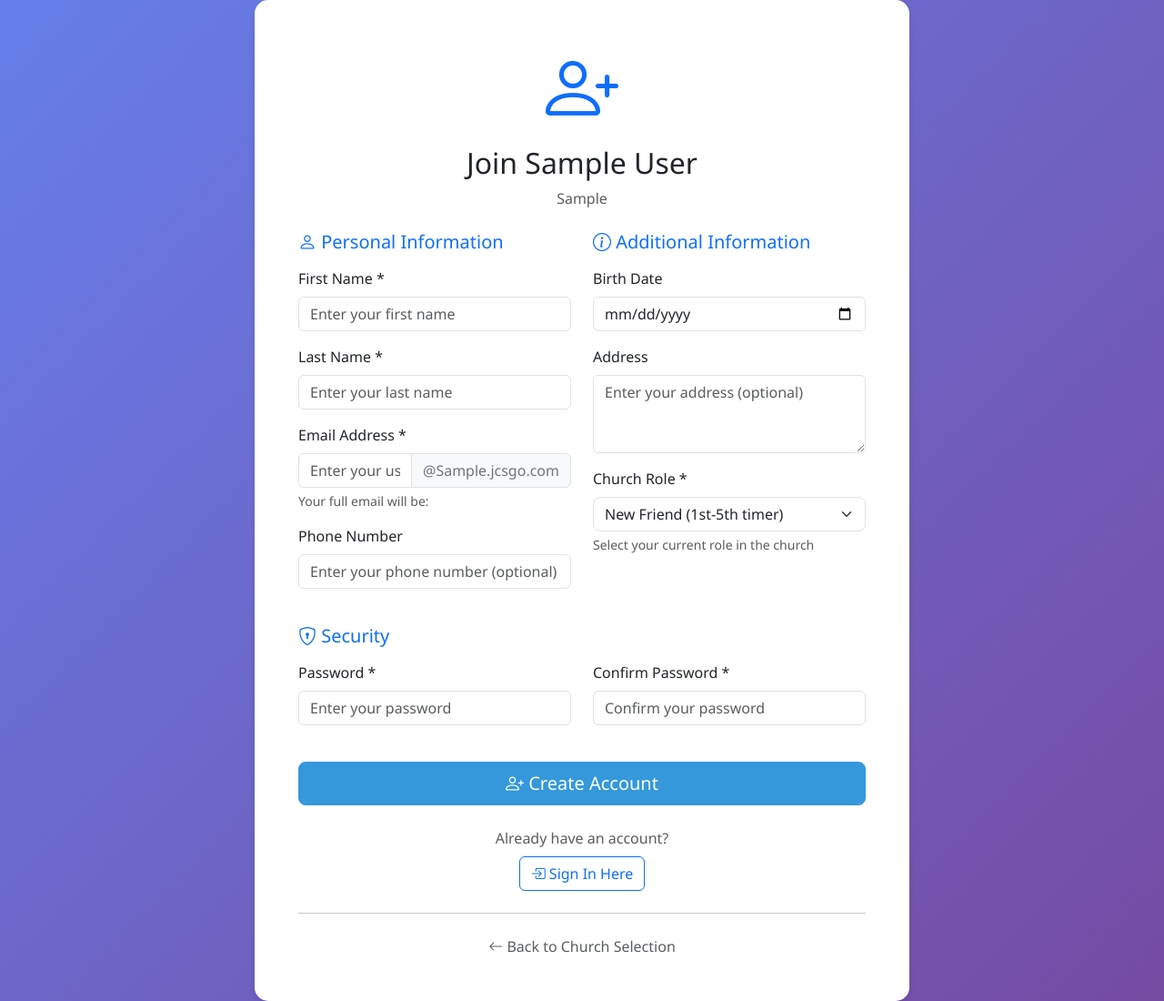
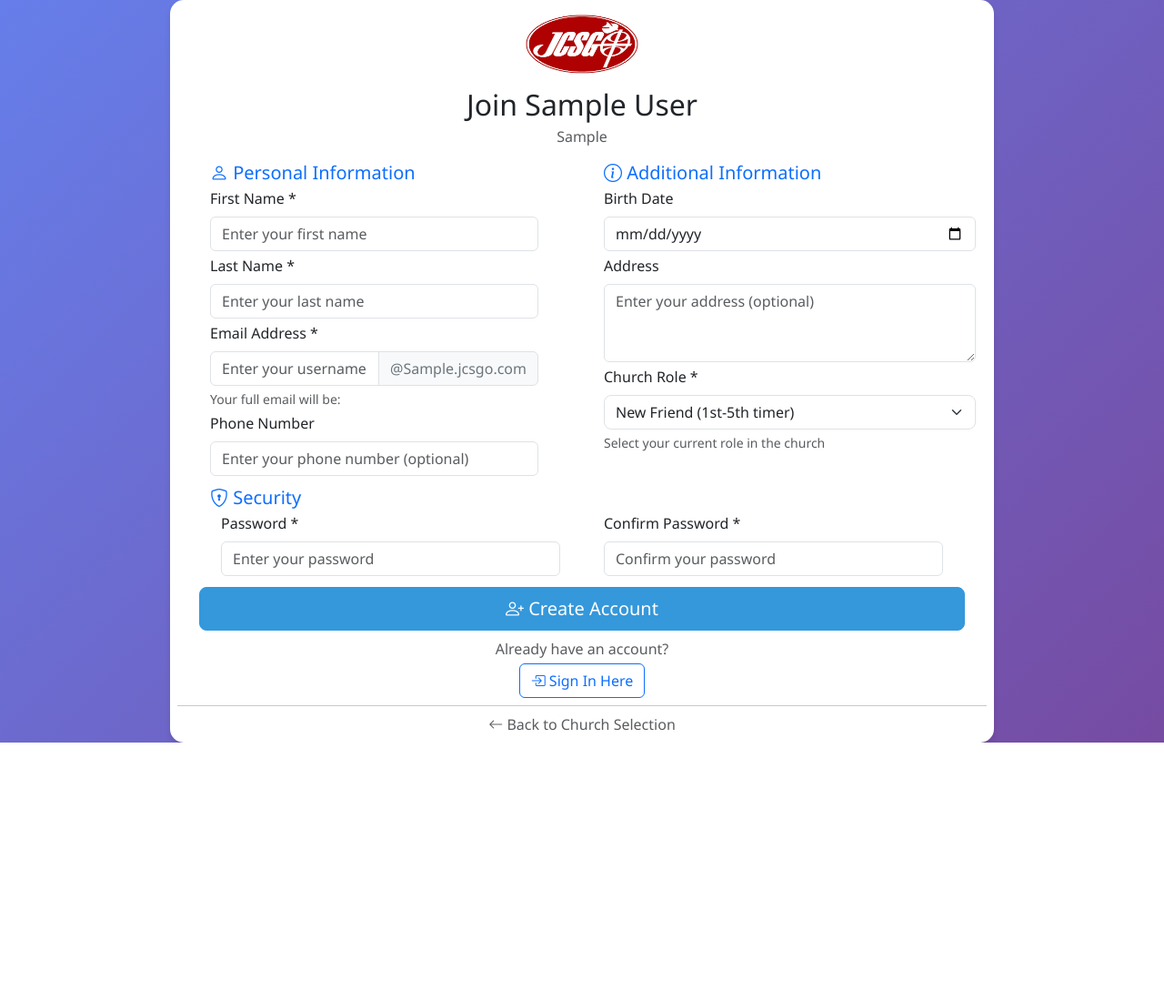
Before and after one commit to ozarragajohnhelboy/JCSGO-Church-System, a Django app: page /register/Sample/ in a window 1280 px wide. Shown: the whole page at 91% size. After the commit the page ends 816 px from the top, so only its background shows below. Run offline with Django 5.2, Linux system fonts and the light colour scheme; tables that the repository leaves empty hold one stand-in row (values such as "Sample post").

Commit message:
updated size and logo

```diff
--- a/static/css/style.css
+++ b/static/css/style.css
@@ -67,6 +67,7 @@ body {
 .church-logo {
     max-width: 150px;
     height: auto;
+    margin-left: 150px;
 }
 
 .stats-card {
--- a/templates/base.html
+++ b/templates/base.html
@@ -26,7 +26,7 @@
     {% if user.is_authenticated %}
       <nav class="navbar navbar-expand-lg navbar-light bg-white shadow-sm">
         <div class="container">
-          <a class="navbar-brand" href="{% url 'churches:dashboard' %}"><i class="bi bi-church"></i> JCSGO CMS</a>
+          <a class="navbar-brand d-flex align-items-center" href="{% url 'churches:dashboard' %}"><img src="{% static 'image/JCSGO_logo.png' %}" alt="JCSGO Logo" height="32" class="me-2">JCSGO CMS</a>
 
           <button class="navbar-toggler" type="button" data-bs-toggle="collapse" data-bs-target="#navbarNav"><span class="navbar-toggler-icon"></span></button>
 
--- a/templates/churches/church_login.html
+++ b/templates/churches/church_login.html
@@ -11,7 +11,7 @@
         <div class="card">
           <div class="card-body p-5">
             <div class="text-center mb-4">
-              <i class="bi bi-church display-1 text-primary"></i>
+              <img src="{% static 'image/JCSGO_logo.png' %}" alt="JCSGO Logo" height="80" class="mb-3">
               <h2 class="mt-3 mb-2">{{ church.name }}</h2>
               <p class="text-muted">{{ church.location }}</p>
             </div>
--- a/templates/churches/church_registration.html
+++ b/templates/churches/church_registration.html
@@ -7,12 +7,12 @@
 {% block guest_content %}
   <div class="container">
     <div class="row justify-content-center">
-      <div class="col-lg-8">
+      <div class="col-lg-10">
         <div class="card">
-          <div class="card-body p-5">
-            <div class="text-center mb-4">
-              <i class="bi bi-person-plus display-1 text-primary"></i>
-              <h2 class="mt-3 mb-2">Join {{ church.name }}</h2>
+          <div class="card-body p-2">
+            <div class="text-center mb-1">
+              <img src="{% static 'image/JCSGO_logo.png' %}" alt="JCSGO Logo" height="80" class="mb-1">
+              <h2 class="mt-1 mb-1">Join {{ church.name }}</h2>
               <p class="text-muted">{{ church.location }}</p>
             </div>
 
@@ -21,10 +21,10 @@
 
               <div class="row">
                 <!-- Personal Information -->
-                <div class="col-md-6">
-                  <h5 class="text-primary mb-3"><i class="bi bi-person"></i> Personal Information</h5>
+                <div class="col-12 col-md-6 px-4">
+                  <h5 class="text-primary mb-1 px-4"><i class="bi bi-person"></i> Personal Information</h5>
 
-                  <div class="mb-3">
+                  <div class="mb-1 px-4">
                     <label for="{{ form.first_name.id_for_label }}" class="form-label">First Name *</label>
                     {{ form.first_name }}
                     {% if form.first_name.errors %}
@@ -36,7 +36,7 @@
                     {% endif %}
                   </div>
 
-                  <div class="mb-3">
+                  <div class="mb-1 px-4">
                     <label for="{{ form.last_name.id_for_label }}" class="form-label">Last Name *</label>
                     {{ form.last_name }}
                     {% if form.last_name.errors %}
@@ -48,7 +48,7 @@
                     {% endif %}
                   </div>
 
-                  <div class="mb-3">
+                  <div class="mb-1 px-4">
                     <label for="{{ form.email_prefix.id_for_label }}" class="form-label">Email Address *</label>
                     <div class="input-group">
                       {{ form.email_prefix }}
@@ -66,7 +66,7 @@
                     {% endif %}
                   </div>
 
-                  <div class="mb-3">
+                  <div class="mb-1 px-4">
                     <label for="{{ form.phone_number.id_for_label }}" class="form-label">Phone Number</label>
                     {{ form.phone_number }}
                     {% if form.phone_number.errors %}
@@ -80,10 +80,10 @@
                 </div>
 
                 <!-- Additional Information -->
-                <div class="col-md-6">
-                  <h5 class="text-primary mb-3"><i class="bi bi-info-circle"></i> Additional Information</h5>
+                <div class="col-12 col-md-6 px-4">
+                  <h5 class="text-primary mb-1"><i class="bi bi-info-circle"></i> Additional Information</h5>
 
-                  <div class="mb-3">
+                  <div class="mb-1">
                     <label for="{{ form.birth_date.id_for_label }}" class="form-label">Birth Date</label>
                     {{ form.birth_date }}
                     {% if form.birth_date.errors %}
@@ -95,7 +95,7 @@
                     {% endif %}
                   </div>
 
-                  <div class="mb-3">
+                  <div class="mb-1">
                     <label for="{{ form.address.id_for_label }}" class="form-label">Address</label>
                     {{ form.address }}
                     {% if form.address.errors %}
@@ -107,7 +107,7 @@
                     {% endif %}
                   </div>
 
-                  <div class="mb-3">
+                  <div class="mb-1">
                     <label for="{{ form.role.id_for_label }}" class="form-label">Church Role *</label>
                     {{ form.role }}
                     {% if form.role.help_text %}
@@ -125,13 +125,13 @@
               </div>
 
               <!-- Password Section -->
-              <div class="row mt-4">
-                <div class="col-12">
-                  <h5 class="text-primary mb-3"><i class="bi bi-shield-lock"></i> Security</h5>
+              <div class="row mt-2 px-4">
+                <div class="col-12 px-4">
+                  <h5 class="text-primary mb-1"><i class="bi bi-shield-lock"></i> Security</h5>
 
                   <div class="row">
-                    <div class="col-md-6">
-                      <div class="mb-3">
+                    <div class="col-12 col-md-6 px-4">
+                      <div class="mb-1">
                         <label for="{{ form.password1.id_for_label }}" class="form-label">Password *</label>
                         {{ form.password1 }}
                         {% if form.password1.errors %}
@@ -144,8 +144,8 @@
                       </div>
                     </div>
 
-                    <div class="col-md-6">
-                      <div class="mb-3">
+                    <div class="col-12 col-md-6 px-4">
+                      <div class="mb-1">
                         <label for="{{ form.password2.id_for_label }}" class="form-label">Confirm Password *</label>
                         {{ form.password2 }}
                         {% if form.password2.errors %}
@@ -161,17 +161,17 @@
                 </div>
               </div>
 
-              <div class="d-grid gap-2 mt-4">
+              <div class="d-grid gap-2 mt-2 px-4">
                 <button type="submit" class="btn btn-primary btn-lg"><i class="bi bi-person-plus"></i> Create Account</button>
               </div>
             </form>
 
-            <div class="text-center mt-4">
-              <p class="text-muted mb-2">Already have an account?</p>
+            <div class="text-center mt-2">
+              <p class="text-muted mb-1">Already have an account?</p>
               <a href="{% url 'churches:church_login' church.domain %}" class="btn btn-outline-primary"><i class="bi bi-box-arrow-in-right"></i> Sign In Here</a>
             </div>
 
-            <hr class="my-4" />
+            <hr class="my-2" />
 
             <div class="text-center">
               <a href="{% url 'churches:church_selection' %}" class="text-muted text-decoration-none"><i class="bi bi-arrow-left"></i> Back to Church Selection</a>
--- a/templates/churches/super_admin_login.html
+++ b/templates/churches/super_admin_login.html
@@ -13,9 +13,7 @@
           <div class="card-body p-5">
             <!-- Header -->
             <div class="text-center mb-4">
-              <div class="bg-primary rounded-circle d-inline-flex align-items-center justify-content-center mb-3" style="width: 80px; height: 80px;">
-                <i class="bi bi-shield-check text-white fs-1"></i>
-              </div>
+              <img src="{% static 'image/JCSGO_logo.png' %}" alt="JCSGO Logo" height="80" class="mb-3">
               <h2 class="h4 text-primary mb-2">Super Admin Login</h2>
               <p class="text-muted mb-0">System Administrator Access</p>
             </div>
```
Also changed, not shown: templates/churches/church_selection.html (+9 -5 lines), static/image/JCSGO_logo.png (added).
